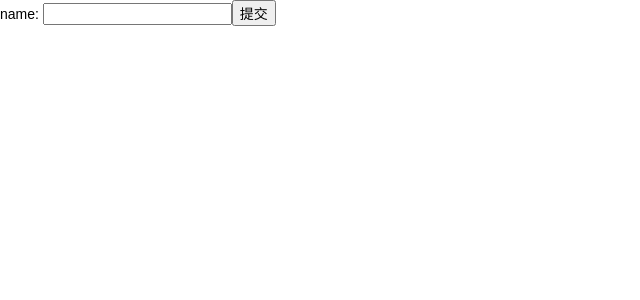
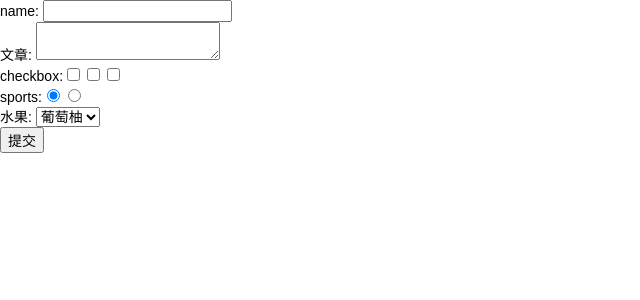
Before and after one commit to yaeSakuras/react-exp, a React (Create React App) app: page /clicks in a window 1280 px wide. Shown: the top 300 px of the page, without its empty margins (0-640 px from the left). Built offline with nearby package versions, Linux system fonts and the light colour scheme.

Commit message:
表单测试

```diff
--- a/src/page/clicks.js
+++ b/src/page/clicks.js
@@ -4,23 +4,59 @@ class Clicks extends Component {
     constructor(props) {
         super(props);
         this.state = {
-            value:''
+            user:'',
+            article:'',
+            fruit:'grapefruit',
+            sports:'a',
+            checkedValues:[]
+
         }
     }
     handleSubmit =(e)=> {
         e.preventDefault();
-        console.log(this.state.value);
+        console.log(this.state);
     };
     handleChange =(e)=> {
+        const target = e.target;
+        const value = target.value;
+        const name = target.name;
         this.setState({
-           value:e.target.value
+            [name]:value
         });
     };
+    handleCheckBoxChange = (e)=> {
+        const { checked, value,name } = e.target;
+        const { checkedValues } = this.state;
+        if (checked && checkedValues.indexOf(value) === -1) {
+            this.setState({
+                [name]:[...checkedValues, value]
+            })
+        } else {
+            this.setState({
+                [name]:checkedValues.filter(item => item !== value)
+            })
+        }
+    }
     render() {
         return (
             <div>
                 <form onSubmit={this.handleSubmit}>
-                    <label>name: <input type="text" value={this.state.value} onChange={this.handleChange}/></label>
+                    <label>name: <input type="text" name="user" value={this.state.user} onChange={this.handleChange}/></label><br/>
+                    <label>文章: <textarea name="article" value={this.state.article} onChange={this.handleChange}/></label><br/>
+                    checkbox:
+                        <input type="checkbox" name="checkedValues" checked={this.state.checkedValues.indexOf('react') !== -1} value="react" onChange={this.handleCheckBoxChange}/>
+                        <input type="checkbox" name="checkedValues" checked={this.state.checkedValues.indexOf('vue') !== -1} value="vue" onChange={this.handleCheckBoxChange}/>
+                        <input type="checkbox" name="checkedValues" checked={this.state.checkedValues.indexOf('jquery') !== -1} value="jquery" onChange={this.handleCheckBoxChange}/><br/>
+                    <label>sports:
+                        <input type="radio" name="sports" checked={this.state.sports === 'a'} value="a" onChange={this.handleChange}/>
+                        <input type="radio" name="sports" checked={this.state.sports === 'b'} value="b" onChange={this.handleChange}/>
+                    </label><br/>
+                    <label>水果: <select name="fruit" value={this.state.fruit} onChange={this.handleChange}>
+                        <option value="grapefruit">葡萄柚</option>
+                        <option value="lime">柠檬</option>
+                        <option value="coconut">椰子</option>
+                        <option value="mango">芒果</option>
+                    </select></label><br/>
                     <input type="submit" value="提交"/>
                 </form>
             </div>
```
